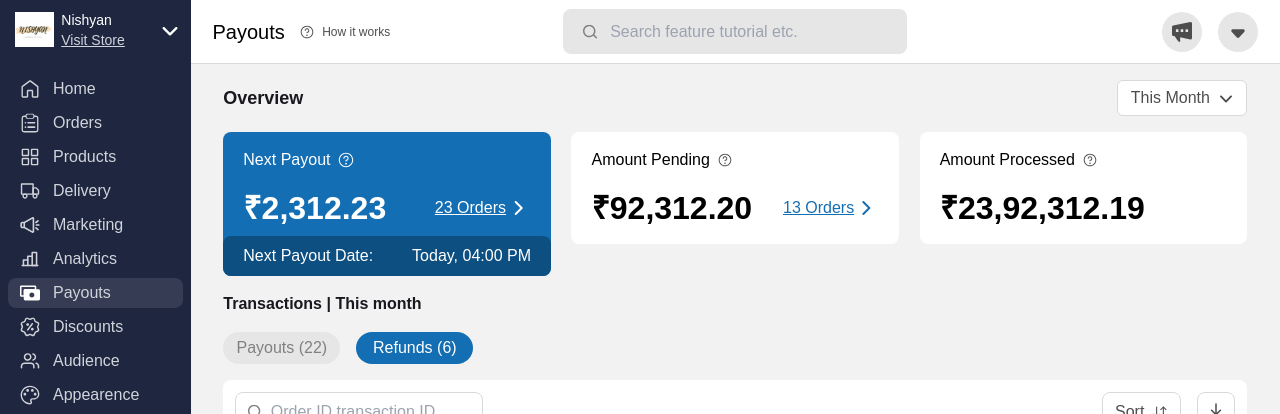
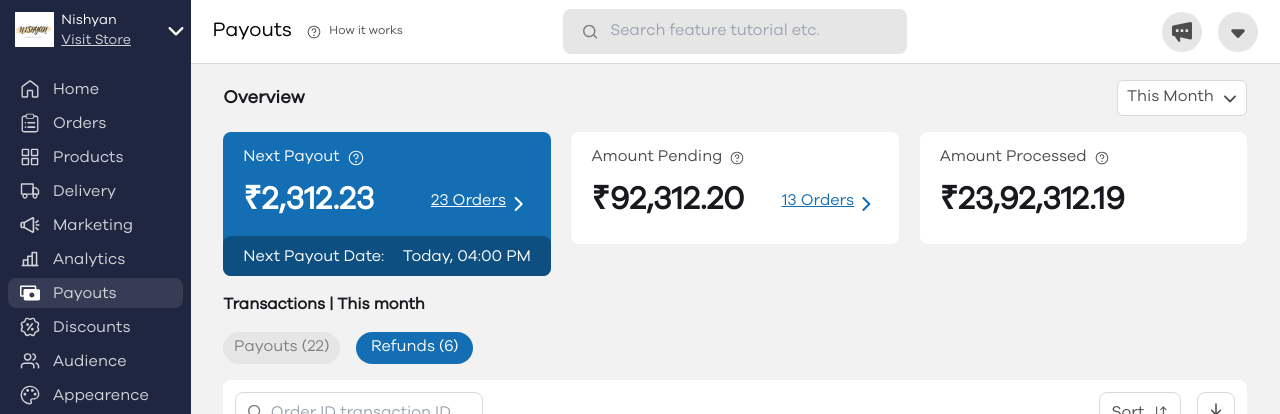
Before and after one commit to utkarshtri03/task, a React (Vite) app: page / in a window 1280 px wide. Shown: the top 414 px of the page. Built offline with nearby package versions, Linux system fonts and the light colour scheme; no server answers.

Commit message:
adding fonts

```diff
--- a/src/App.css
+++ b/src/App.css
@@ -0,0 +1,4 @@
+@font-face {
+  font-family: "Gelano Grotesque";
+  src: url(/fonts/GalanoGrotesque.ttf);
+}
--- a/src/components/Amounts.jsx
+++ b/src/components/Amounts.jsx
@@ -18,6 +18,7 @@ const Amounts = () => {
         ht="h-36"
         displaybottom="block"
         textcolor="white"
+        maintextcolor="white"
         ordercolor="#FFFFFF"
         arrowicon={<RightArrow />}
         questionicon={<Questionmark />}
@@ -30,7 +31,8 @@ const Amounts = () => {
         bcolor="#FFFFFF"
         ht="h-28"
         displaybottom="hidden"
-        textcolor="#4D4D4D"
+        textcolor="[#4D4D4D]"
+        maintextcolor="[#1A181E]"
         ordercolor="#146EB4"
         arrowicon={<RightArrowBlue />}
         questionicon={<Navicon1 />}
@@ -43,7 +45,8 @@ const Amounts = () => {
         bcolor="#FFFFFF"
         ht="h-28"
         displaybottom="hidden"
-        textcolor="#4D4D4D"
+        textcolor="[#4D4D4D]"
+        maintextcolor="[#1A181E]"
         questionicon={<Navicon1 />}
       />
     </div>
--- a/src/components/Amouttrackcard.jsx
+++ b/src/components/Amouttrackcard.jsx
@@ -12,25 +12,26 @@ export const Amouttrackcard = ({
   arrowicon,
   questionicon,
   ordernum,
+  maintextcolor,
 }) => {
   return (
     <div
       className={`w-full md:w-[32%] min-w-[240px] ${ht} rounded-lg flex flex-col justify-between bg-[${bcolor}]`}
     >
-      <div className="mx-5 mt-4 flex flex-col space-y-3">
+      <div className="mx-5 mt-3 flex flex-col space-y-2  ">
         <div className="flex space-x-2 items-center">
-          <p className={`text-${textcolor}`}>{name}</p>
-          {questionicon}
+          <p className={`text-${textcolor} `}>{name}</p>
+          <div className=" pt-1 ">{questionicon}</div>
         </div>
-        <div className="flex w-full justify-between items-center">
+        <div className="flex w-full justify-between items-center ">
           <p
-            className={`text-[32px] md:text-[26px] lg:text-[32px] font-semibold text-${textcolor}`}
+            className={`text-[32px] md:text-[26px] lg:text-[32px] font-semibold  text-${maintextcolor}`}
           >
             {amount}
           </p>
-          <div className={`flex ${display}`}>
+          <div className={`flex ${display} items-center pt-2 `}>
             <p
-              className={`underline text-[${ordercolor}] md:text-sm lg:text-base `}
+              className={`underline text-[${ordercolor}] md:text-sm lg:text-base pb-2 `}
             >
               {ordernum}
             </p>
--- a/src/components/Capsule.jsx
+++ b/src/components/Capsule.jsx
@@ -3,7 +3,7 @@ import React from "react";
 const Capsule = ({ color, name, textcolor }) => {
   return (
     <div
-      className={`h-[32px] bg-[#${color}] w-[80%] md:w-[117px] text-${textcolor} flex justify-center items-center rounded-2xl`}
+      className={`h-[32px] bg-[#${color}] w-[80%] md:w-[117px] text-${textcolor} flex justify-center items-center rounded-2xl pb-1 `}
     >
       {name}
       <div className="hidden bg-[#146EB4]"></div>
--- a/src/components/Navbar.jsx
+++ b/src/components/Navbar.jsx
@@ -4,11 +4,11 @@ import { Navicon1, Navicon2, Navicon3, Searchicon } from "../assets/images";
 const Navbar = () => {
   return (
     <div className="w-[100%] h-[64px] bg-[#FFFFFF] flex px-[2%] space-x-[4%] items-center border-b border-[#D9D9D9] ">
-      <div className="flex w-[29.6%] space-x-[5%] ">
-        <h3 className="text-[20px]">Payouts</h3>
-        <div className="flex items-center space-x-2 ">
+      <div className="flex w-[29.6%] space-x-[5%] items-center ">
+        <h3 className="text-[20px] font-medium text-xl pb-1 ">Payouts</h3>
+        <div className="flex items-center space-x-2  ">
           <Navicon1 />
-          <p className="text-[#4D4D4D] text-[12px] hidden sm:block ">
+          <p className="text-[#4D4D4D] text-[12px] hidden sm:block pb-1 ">
             How it works
           </p>
         </div>
@@ -16,7 +16,7 @@ const Navbar = () => {
       <div className="w-[32.9%] bg-[#E6E6E6] flex h-[70%] items-center pl-5 space-x-3 rounded-lg relative">
         <Searchicon />
         <input
-          className="text-[#808080] w-[60%] sm:w-full sm:block outline-none bg-transparent caret-opacity-100"
+          className="text-[#808080] pb-1 w-[60%] sm:w-full sm:block outline-none bg-transparent caret-opacity-100"
           placeholder="Search feature tutorial etc."
         />
       </div>
--- a/src/components/Overview.jsx
+++ b/src/components/Overview.jsx
@@ -5,8 +5,8 @@ const Overview = () => {
   return (
     <div className="flex justify-between items-center ">
       <p className="text-[#1A181E] text-lg font-semibold ">Overview</p>
-      <div className="flex h-[36px] items-center w-[100px]  sm:w-[130px]  justify-center sm:space-x-2 border border-[#D9D9D9] bg-white rounded-md ">
-        <p className="text-[#4D4D4D]">This Month</p>
+      <div className="flex h-[36px] items-center w-[120px]  sm:w-[130px]  justify-center sm:space-x-2 border border-[#D9D9D9] bg-white rounded-md ">
+        <p className="text-[#4D4D4D] pb-1 ">This Month</p>
         <Dropdownoverview />
       </div>
     </div>
--- a/src/index.css
+++ b/src/index.css
@@ -2,6 +2,11 @@
 @tailwind components;
 @tailwind utilities;
 
+@font-face {
+  font-family: "Galano Grotesque"; /* Corrected font family name */
+  src: url("/fonts/GalanoGrotesque.otf");
+}
+
 body {
-  font-family: "Galano Grotesque", sans-serif;
+  font-family: "Galano Grotesque", sans-serif; /* Use the correct font family name here */
 }
```
Also changed, not shown: public/fonts/GalanoGrotesque.otf (added).
